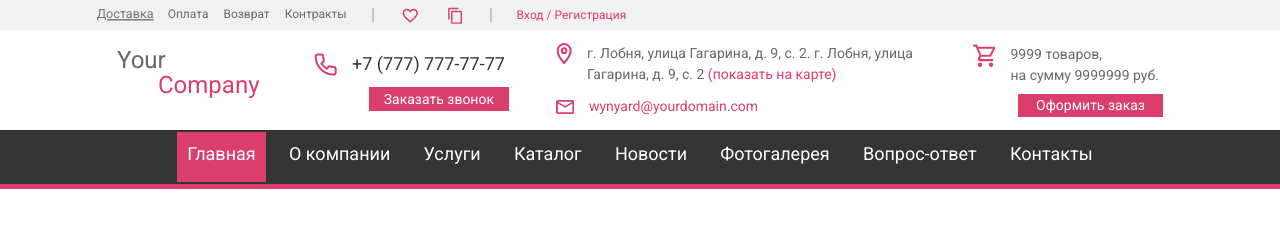
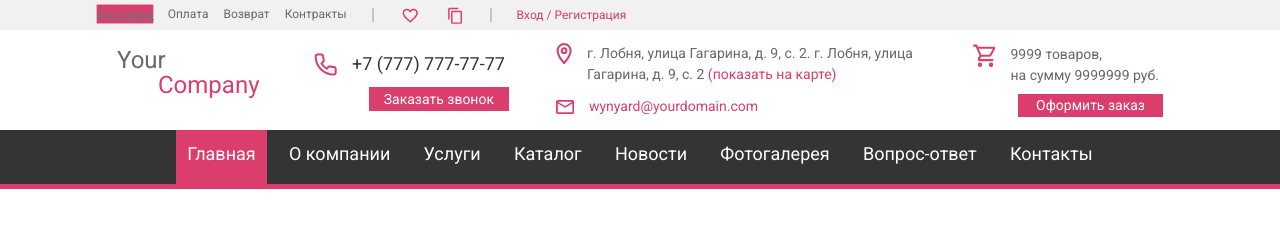
Before and after one commit to Wyndace/Market-Template, a plain HTML site: page index.html in a window 1280 px wide. In both pictures the pointer is over the item "Доставка". Drawn offline with Linux system fonts and the light colour scheme.

Commit message:
fixed hover effect on links

```diff
--- a/css/common.css
+++ b/css/common.css
@@ -475,7 +475,7 @@ footer {
 }
 
 li:hover > .main-nav__link,
-.main-nav__link:hover {
+li:hover {
   background-color: #db3e6d;
 }
 
--- a/index.html
+++ b/index.html
@@ -88,7 +88,7 @@
         <div class="content">
           <nav class="header__main-nav">
             <ul class="main-nav__links">
-              <li><a href="#" class="main-nav__link main-nav__link-active">Главная</a></li>
+              <li class="main-nav__link-active"><a href="#" class="main-nav__link">Главная</a></li>
               <li><a href="#" class="main-nav__link">О компании</a></li>
               <li><a href="#" class="main-nav__link">Услуги</a></li>
               <li>
```
